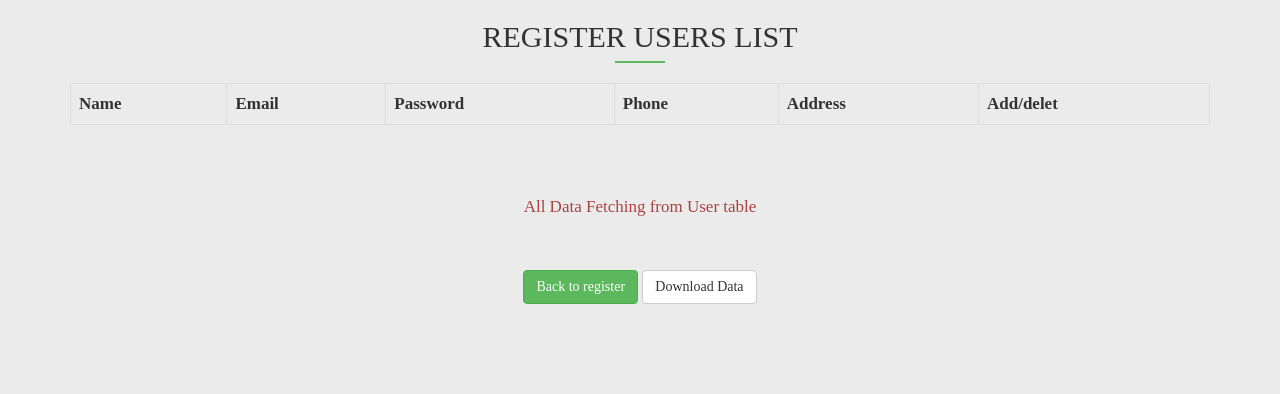
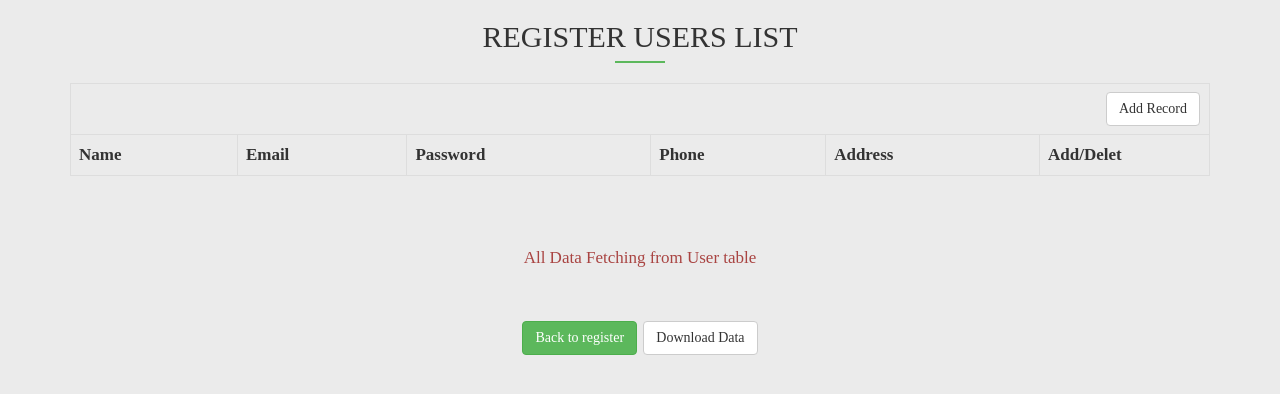
Before and after one commit to bewithmanoj/web2byteprojects, a PHP site: page /register-userlist.php in a window 1280 px wide. Shown: the top 394 px of the page. Run offline with PHP 8.4, Linux system fonts and the light colour scheme; data that the repository does not hold is empty; some libraries are stand-ins or nearby versions; some web fonts are replaced.

Commit message:
add edit delet button

```diff
--- a/Login-register/css/style.css
+++ b/Login-register/css/style.css
@@ -37,3 +37,7 @@ body{
 	margin-top: 50px;
 
 }
+.btn{
+	margin-left: 1px;
+	margin-right: 1px;
+}
--- a/Login-register/js/custom.js
+++ b/Login-register/js/custom.js
@@ -1,5 +1,9 @@
 $(function(){
-	// $('.close') .click(function(){
-	// 	$('.pop1') .fadeIn();
-	// });
+	$('a.delete').on('click', function() {
+	    var choice = confirm('Do you really want to delete this record?');
+	    if(choice === true) {
+	        return true;
+	    }
+	    return false;
+	});
 });
--- a/Login-register/register-userlist.php
+++ b/Login-register/register-userlist.php
@@ -1,5 +1,6 @@
 <?php
     include('header.php');
+
    $query = "SELECT * FROM users";
    $result = mysql_query($query);
 
@@ -18,13 +19,16 @@
       <div class="col-sm-12">
       <h2 class="heading">Register Users List</h2>
       <table cellpadding="0" cellspacing="0" border="1" width="100%" class="table-bordered table">
+      <tr>
+      <td colspan="6" align="right"><a href="signup.php"  class="btn-default btn">Add Record</a></td>
+      </tr>
             <tr>
               <td><b>Name</b></td>
               <td><b>Email</b></td>
               <td><b>Password</b></td>
               <td><b>Phone</b></td>
               <td><b>Address</b></td>
-              <td><b>Add/delet</b></td>
+              <td width="170"><b>Add/Delet</b></td>
           </tr>
         <?php
           while($row = mysql_fetch_array( $result )) {
@@ -45,7 +49,7 @@ echo '<td>' . $row['userPhone'] . '</td>';
 
 echo '<td>' . $row['userAddress'] . '</td>';
 
-echo '<td align="center"><a href="delete.php?id=' . $row['userId'] . '" class="btn-danger btn">Delete</a> <a href="edit.php?edit=' . $row['userId'] . '"  class="btn-success btn">Edit</a></td>';
+echo '<td align="center"><a href="delet.php?del='. $row['userId'] .'" class="btn-danger delete btn">Delete</a><a href="edit.php?edit=' . $row['userId'] . '"  class="btn-success btn">Edit</a></td>';
 
 echo "</tr>";
 
@@ -74,7 +78,7 @@ echo "</tr>";
             <div class="text-danger"><?php echo $ttt ?></div>
         <?php } ?>
         <a href="signup.php" class="btn btn-success margin-top50">Back to register</a>
-        <a href="#" class="btn btn-default margin-top50">Download Data</a>
+        <a href="download.php" class="btn btn-default margin-top50">Download Data</a>
   </div>
 </div>
 </div>
--- a/Login-register/signup.php
+++ b/Login-register/signup.php
@@ -43,7 +43,7 @@
           </div>
           <div class="form-group">
            <label>Password</label>
-          <input type="text" name="password" class="form-control" placeholder="Password" required>
+          <input type="password" name="password" class="form-control" placeholder="Password" required>
           </div>
           <div class="form-group">
            <label>Email</label>
```
Also changed, not shown: Login-register/delet.php (added, +10 -0 lines), Login-register/download.php (added, +51 -0 lines).
